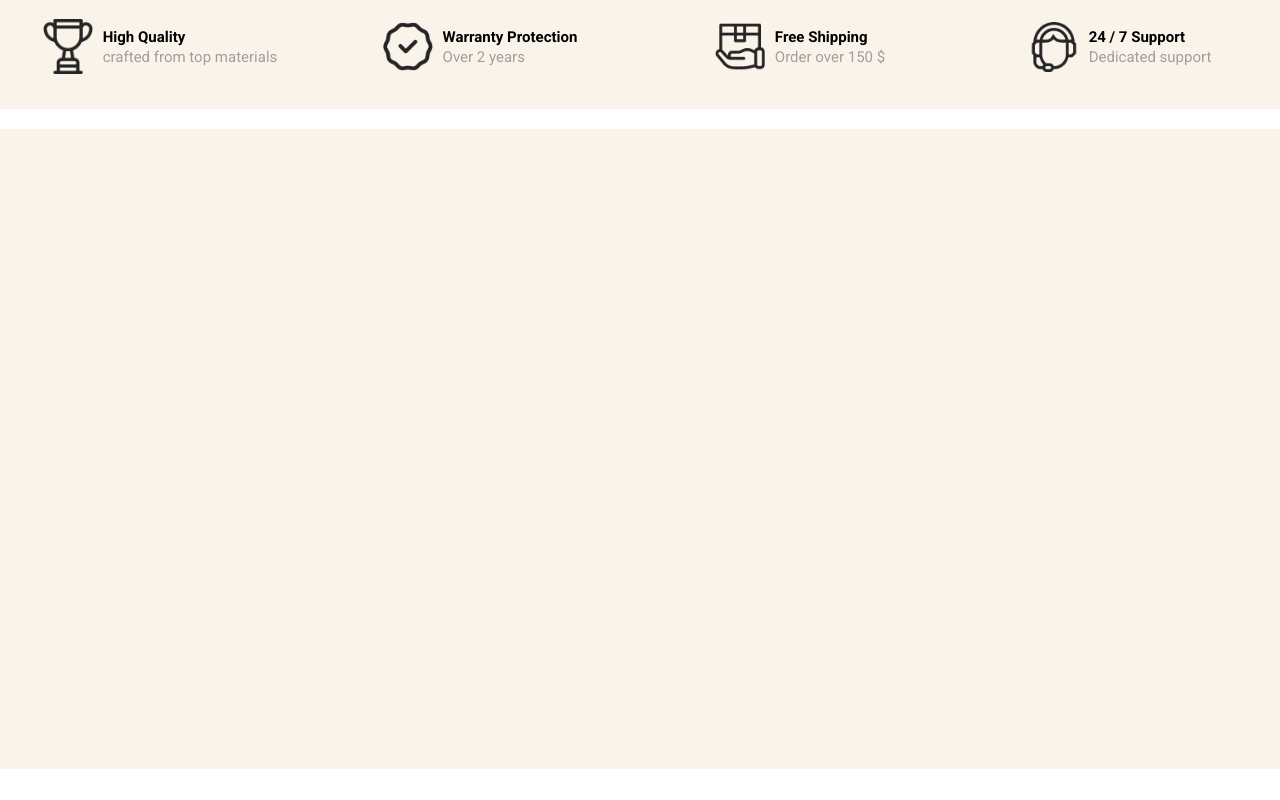
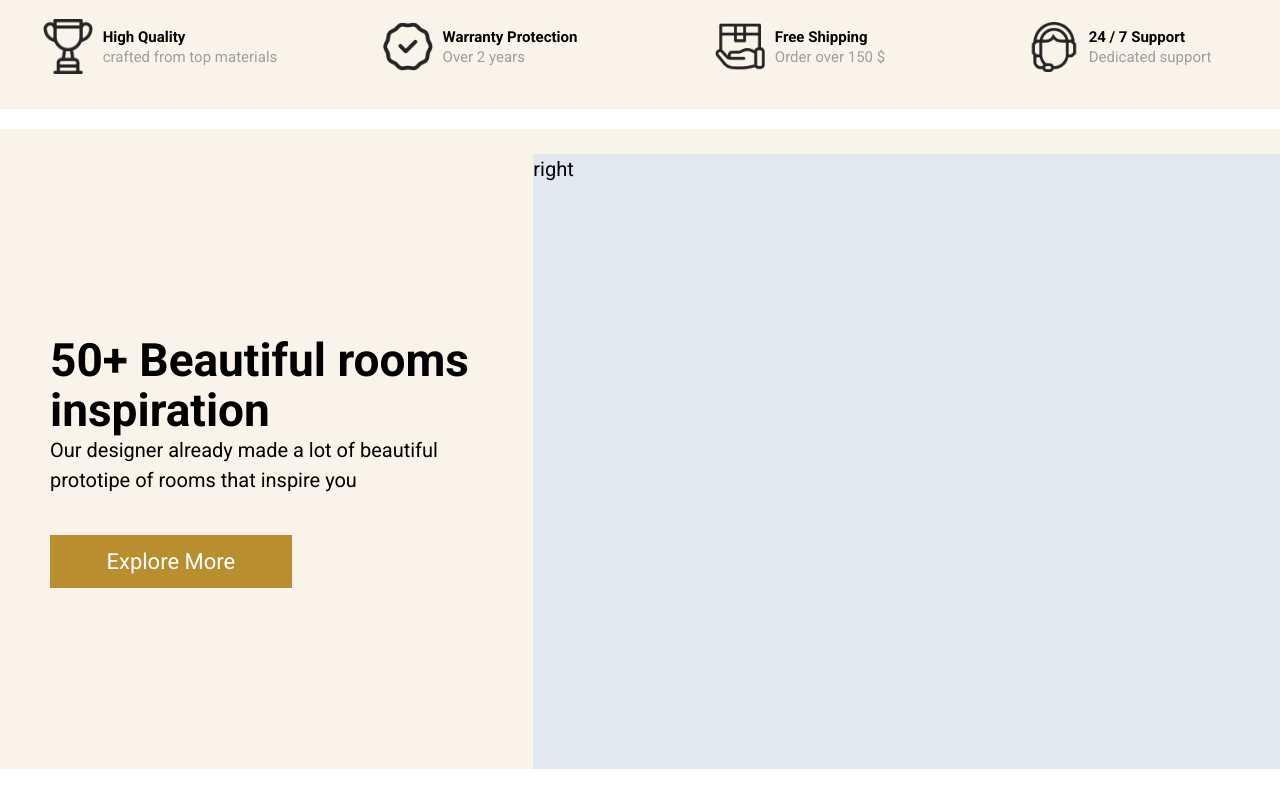
Before and after one commit to KareemHisham/shopping-store, a React (Vite) app: page / in a window 1280 px wide. Shown: the part 2340-3140 px from the top of the page. Built offline with nearby package versions, Linux system fonts and the light colour scheme.

Commit message:
Inspiration section heading

```diff
--- /dev/null
+++ b/src/components/sections/inspiration/Left.tsx
@@ -0,0 +1,18 @@
+const InspirationHeading = () => {
+  return (
+    <div className="flex flex-col ps-10 justify-center h-full w-full md:w-5/12 ">
+      <h2 className="text-xxl font-bold leading-10">
+        50+ Beautiful rooms inspiration
+      </h2>
+      <p className="w-10/12">
+        Our designer already made a lot of beautiful prototipe of rooms that
+        inspire you
+      </p>
+      <button className="bg-primary text-base text-white w-1/2 p-2 mt-8">
+        Explore More
+      </button>
+    </div>
+  );
+};
+
+export default InspirationHeading;
--- a/src/components/sections/inspiration/index.tsx
+++ b/src/components/sections/inspiration/index.tsx
@@ -1,5 +1,14 @@
+import InspirationHeading from './Left';
+
 const Inspiration = () => {
-  return <section className="w-full min-h-[50vw] bg-tertiary"></section>;
+  return (
+    <section className="w-full h-auto  md:h-[50vw] bg-tertiary pt-5">
+      <div className="flex h-full">
+        <InspirationHeading />
+        <div className="flex-1 bg-slate-200">right</div>
+      </div>
+    </section>
+  );
 };
 
 export default Inspiration;
```
